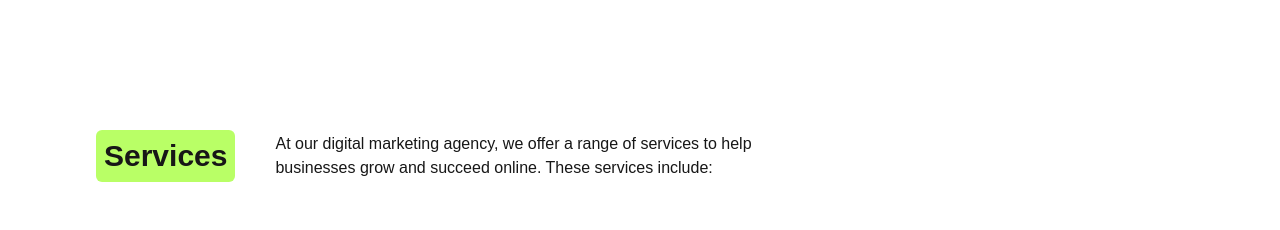
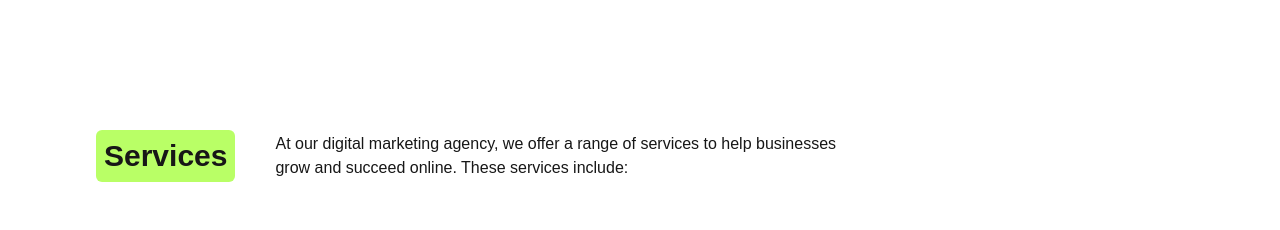
Before and after one commit to jansu11/nepse_numbers, a Next.js app: page / in a window 1280 px wide. Shown: the part 800-1030 px from the top of the page. Built offline with nearby package versions, Linux system fonts and the light colour scheme.

Commit message:
Increase the header width

```diff
--- a/src/components/Services.tsx
+++ b/src/components/Services.tsx
@@ -7,7 +7,7 @@ const Services = () => {
     <div className="pt-36">
       <div className="flex items-center gap-10">
         <h2 className="bg-green text-3xl font-bold p-2 rounded-md">Services</h2>
-        <p className="max-w-lg">
+        <p className="max-w-xl">
           At our digital marketing agency, we offer a range of services to help
           businesses grow and succeed online. These services include:
         </p>
```
